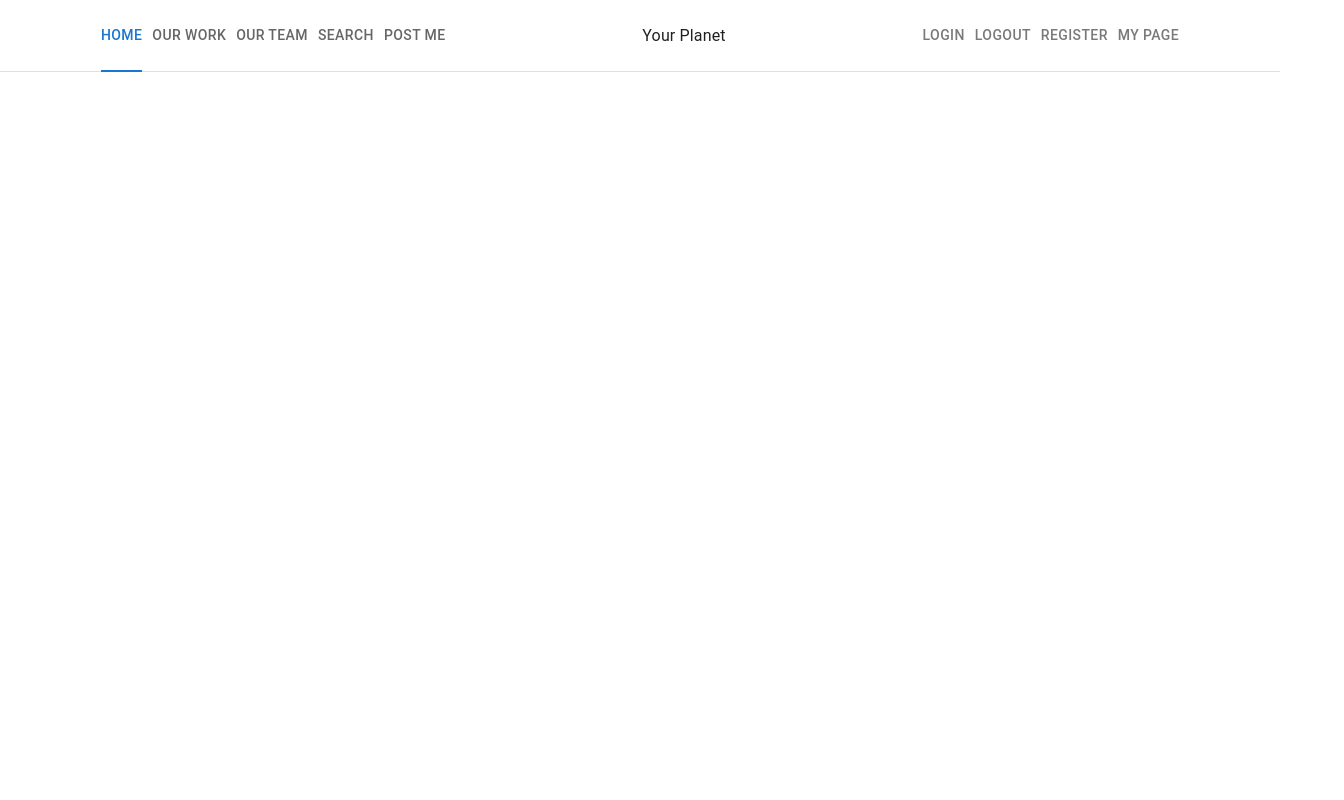
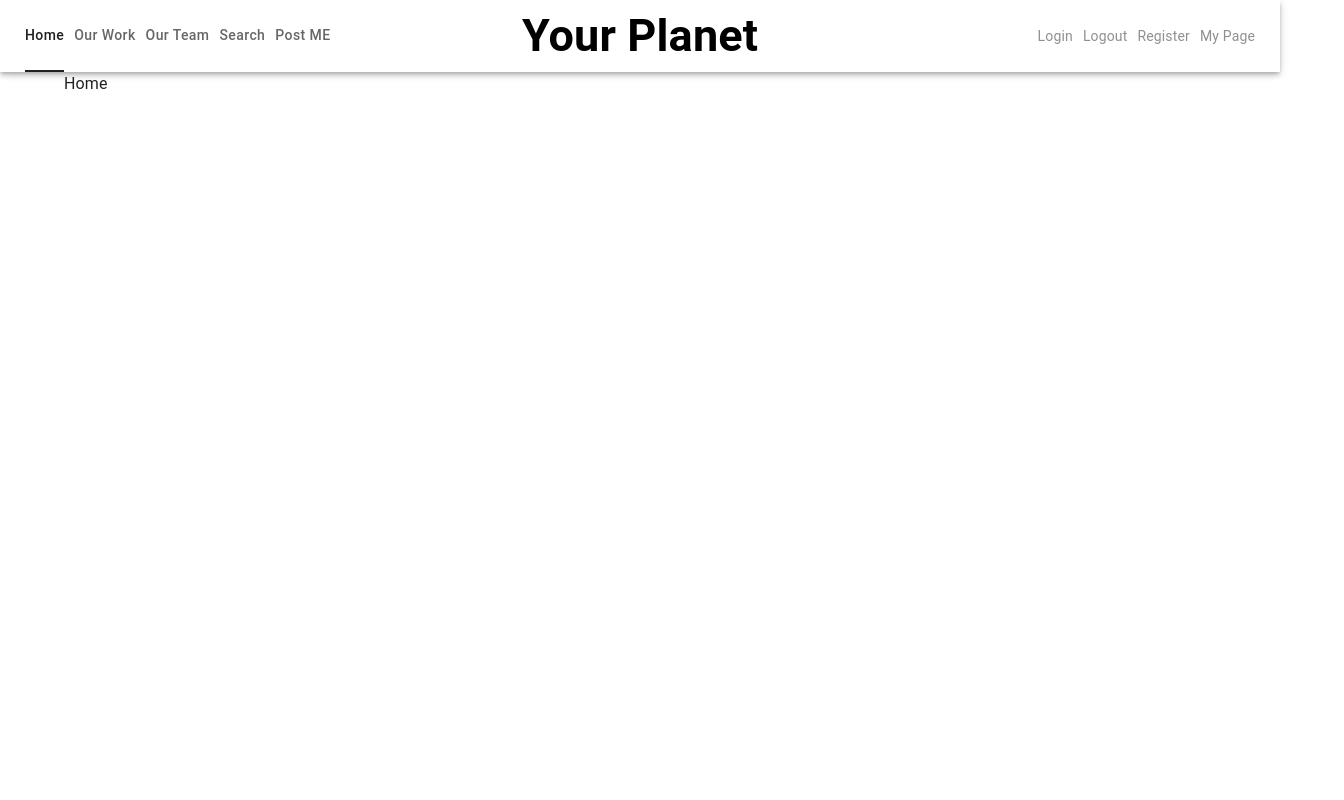
Before and after one commit to Your-Planet/front-end, a Next.js app: page / in a window 1280 px wide. Shown: the top 800 px of the page, 1344 px wide, since content can reach past the window. Built offline with nearby package versions, Linux system fonts and the light colour scheme.

Commit message:
feat: Add header component
- Left side
  - Home, Our Work, Our Team : one page
  - Search, Post ME : different page
- Center
  - Logo : go to home
- Right side
  - Login, Logout, Register, My page

```diff
--- a/package.json
+++ b/package.json
@@ -13,8 +13,7 @@
 		"@emotion/styled": "^11.11.0",
 		"@mui/material": "^5.14.16",
 		"next": "14.0.1",
-    "react": "^18",
-    "react-dom": "^18"
+		"react": "^18"
 	},
 	"devDependencies": {
 		"@types/node": "^20",
--- a/src/app/globals.css
+++ b/src/app/globals.css
@@ -8,13 +8,13 @@
 	--background-end-rgb: 255, 255, 255;
 }
 
-@media (prefers-color-scheme: dark) {
+/* @media (prefers-color-scheme: dark) {
 	:root {
 		--foreground-rgb: 255, 255, 255;
 		--background-start-rgb: 0, 0, 0;
 		--background-end-rgb: 0, 0, 0;
 	}
-}
+} */
 
 body {
 	color: rgb(var(--foreground-rgb));
--- a/src/app/layout.tsx
+++ b/src/app/layout.tsx
@@ -1,3 +1,4 @@
+import NavTabs from "@/components/Header/index";
 import Providers from "@/public/Providers";
 import type { Metadata } from "next";
 import "./globals.css";
@@ -13,7 +14,8 @@ export default function RootLayout({ children }: { children: React.ReactNode })
 			<body>
 				<div id="__next">
 					<Providers>
-						<main>{children}</main>
+						<NavTabs />
+						<main style={{ marginTop: "72px" }}>{children}</main>
 					</Providers>
 				</div>
 			</body>
--- a/src/app/page.tsx
+++ b/src/app/page.tsx
@@ -1,7 +1,19 @@
-import Header from "@/components/common/Header/index";
+import { Container } from "@mui/material";
 
 const Home = () => {
-	return <Header />;
+	return (
+		<Container>
+			<div className="w-screen h-screen" id="home">
+				Home
+			</div>
+			<div className="w-screen h-screen" id="our-work">
+				Home2
+			</div>
+			<div className="w-screen h-screen" id="our-team">
+				Home3
+			</div>
+		</Container>
+	);
 };
 
 export default Home;
--- /dev/null
+++ b/src/app/post-me/page.tsx
@@ -0,0 +1,9 @@
+import React from "react";
+
+type Props = {};
+
+const PostME = (props: Props) => {
+	return <div>PostME</div>;
+};
+
+export default PostME;
--- /dev/null
+++ b/src/app/search/page.tsx
@@ -0,0 +1,9 @@
+import React from "react";
+
+type Props = {};
+
+const Search = (props: Props) => {
+	return <div>Search</div>;
+};
+
+export default Search;
--- /dev/null
+++ b/src/components/Header/LeftSide.tsx
@@ -0,0 +1,47 @@
+"use client";
+
+import { SELECTED_FONT_COLOR, StyledHeaderTab } from "@/defines/header";
+import { Tabs } from "@mui/material";
+import Link from "next/link";
+import { useState } from "react";
+
+const LeftSide = () => {
+	const [selectedTab, setSelectedTab] = useState(0);
+
+	const handleChange = (event: React.SyntheticEvent, newSelectedTab: number) => {
+		setSelectedTab(newSelectedTab);
+
+		if (newSelectedTab < 3) {
+			if (newSelectedTab === 0) {
+				const home = document.getElementById("home");
+				home?.scrollIntoView({ behavior: "smooth", block: "start", inline: "nearest" });
+			} else if (newSelectedTab === 1) {
+				const ourWork = document.getElementById("our-work");
+				ourWork?.scrollIntoView({ behavior: "smooth", block: "start", inline: "nearest" });
+			} else if (newSelectedTab === 2) {
+				const ourTeam = document.getElementById("our-team");
+				ourTeam?.scrollIntoView({ behavior: "smooth", block: "start" });
+			}
+		}
+	};
+
+	return (
+		<Tabs
+			value={selectedTab}
+			onChange={handleChange}
+			TabIndicatorProps={{
+				style: {
+					backgroundColor: SELECTED_FONT_COLOR,
+				},
+			}}
+		>
+			<StyledHeaderTab label="Home" LinkComponent={Link} href="/" scroll={false} />
+			<StyledHeaderTab label="Our Work" LinkComponent={Link} href="/#our-work" scroll={false} />
+			<StyledHeaderTab label="Our Team" LinkComponent={Link} href="/#our-team" scroll={false} />
+			<StyledHeaderTab label="Search" LinkComponent={Link} href="/search" />
+			<StyledHeaderTab label="Post ME" LinkComponent={Link} href="/post-me" />
+		</Tabs>
+	);
+};
+
+export default LeftSide;
--- /dev/null
+++ b/src/components/Header/Logo.tsx
@@ -0,0 +1,11 @@
+import { StyledHeaderLogo } from "@/defines/header";
+
+const Logo = () => {
+	return (
+		<StyledHeaderLogo href="/" underline="none">
+			Your Planet
+		</StyledHeaderLogo>
+	);
+};
+
+export default Logo;
--- /dev/null
+++ b/src/components/Header/RightSide.tsx
@@ -0,0 +1,25 @@
+import { StyledHeaderLink } from "@/defines/header/index";
+import { Box } from "@mui/material";
+
+type Props = {};
+
+const RightSide = (props: Props) => {
+	return (
+		<Box>
+			<StyledHeaderLink href="/login" underline="none">
+				Login
+			</StyledHeaderLink>
+			<StyledHeaderLink href="/" underline="none">
+				Logout
+			</StyledHeaderLink>
+			<StyledHeaderLink href="/register" underline="none">
+				Register
+			</StyledHeaderLink>
+			<StyledHeaderLink href="/my-page" underline="none">
+				My Page
+			</StyledHeaderLink>
+		</Box>
+	);
+};
+
+export default RightSide;
--- /dev/null
+++ b/src/components/Header/index.tsx
@@ -0,0 +1,27 @@
+"use client";
+
+import React from "react";
+import LeftSide from "./LeftSide";
+import Logo from "./Logo";
+import RightSide from "./RightSide";
+import { Grid, AppBar } from "@mui/material";
+
+const Header: React.FC = () => {
+	return (
+		<AppBar className="bg-white px-5" position="fixed">
+			<Grid className="flex items-center" container>
+				<Grid item xs={4}>
+					<LeftSide />
+				</Grid>
+				<Grid className="flex justify-center" item xs={4}>
+					<Logo />
+				</Grid>
+				<Grid className="flex justify-end" item xs={4}>
+					<RightSide />
+				</Grid>
+			</Grid>
+		</AppBar>
+	);
+};
+
+export default Header;
--- a/src/defines/header/index.ts
+++ b/src/defines/header/index.ts
@@ -1,22 +1,37 @@
-import { Box, Tab } from "@mui/material";
+import { Link, Tab } from "@mui/material";
 import { styled } from "@mui/system";
-import { dividerColor } from "../common";
 
-const height = "72px";
-const minWidth = "35px";
+const TAB_HEIGHT = "72px";
+const MIN_WIDTH = "35px";
+const LOGO_SIZE = "45px";
+const FONT_COLOR = "rgba(33, 33, 33, 0.5)";
+const FONT_SIZE = "14px";
+const FONT_WEIGHT = "550";
+export const SELECTED_FONT_COLOR = "#212121";
 
-export const HeaderBox = styled(Box)({
-	display: "flex",
-	justifyContent: "space-around",
-	alignItems: "center",
-	height,
-	borderBottom: `1px solid ${dividerColor}`,
+export const StyledHeaderTab = styled(Tab)({
+	height: TAB_HEIGHT,
+	minWidth: MIN_WIDTH,
+	fontSize: FONT_SIZE,
+	textTransform: "none",
+	padding: "0",
+	margin: "0 5px",
+	"&.Mui-selected": {
+		color: SELECTED_FONT_COLOR,
+		fontWeight: FONT_WEIGHT,
+	},
 });
 
-export const HeaderTab = styled(Tab)({
-	minWidth,
-	width: "fit-content",
-	padding: "0",
+export const StyledHeaderLink = styled(Link)({
+	fontSize: FONT_SIZE,
+	color: FONT_COLOR,
+	textDecoration: "none",
 	margin: "0 5px",
-	height,
 });
+
+export const StyledHeaderLogo = styled(Link)({
+	fontSize: LOGO_SIZE,
+	color: "black",
+	fontWeight: "bold",
+	textDecoration: "none",
+});
--- /dev/null
+++ b/src/defines/types.ts
@@ -0,0 +1,4 @@
+export interface LinkTabProps {
+	label?: string;
+	href?: string;
+}
```
Also changed, not shown: 1 other file (tests, documents, lock files or other folders). Lines whose indentation alone changed are shown as unchanged.
